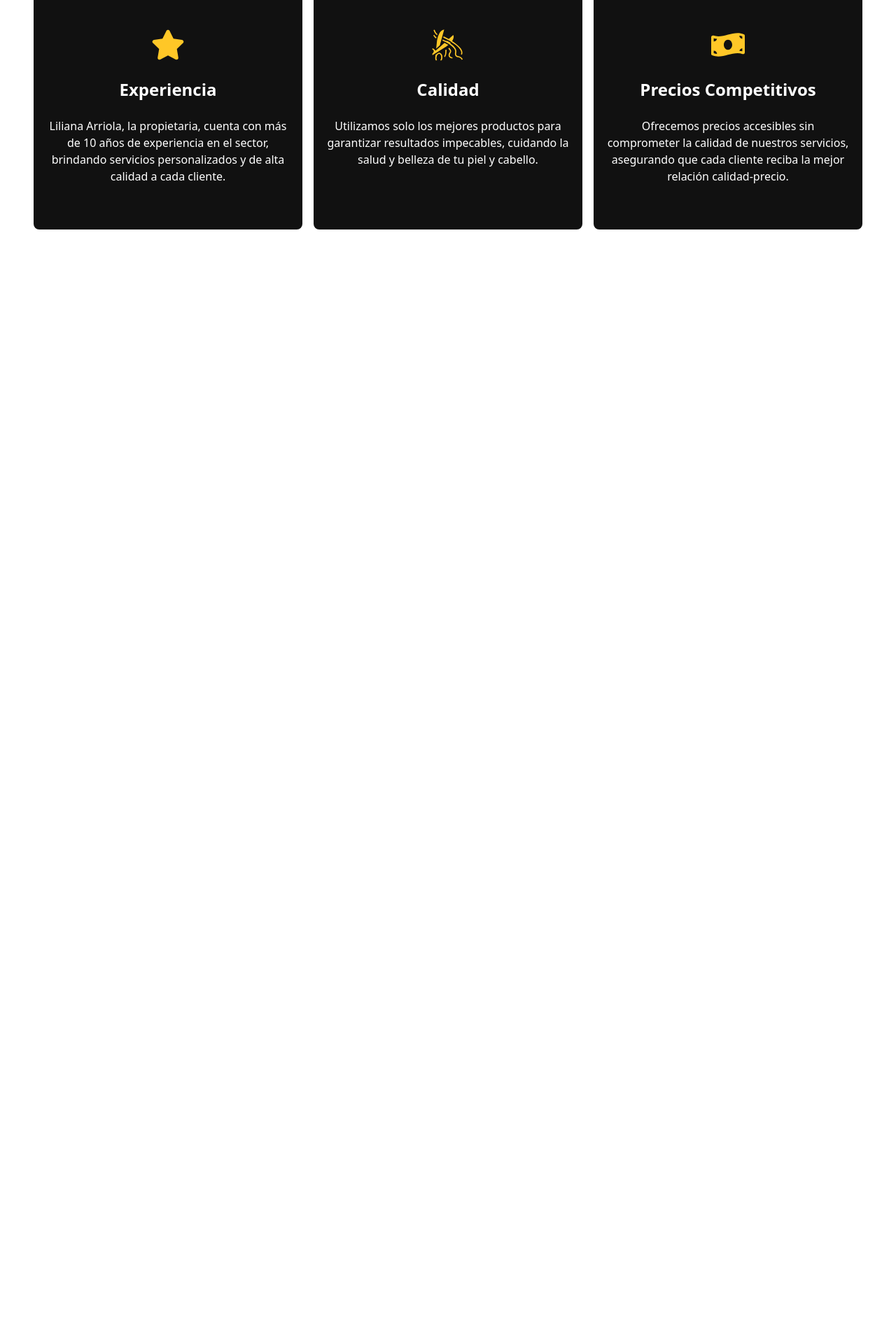
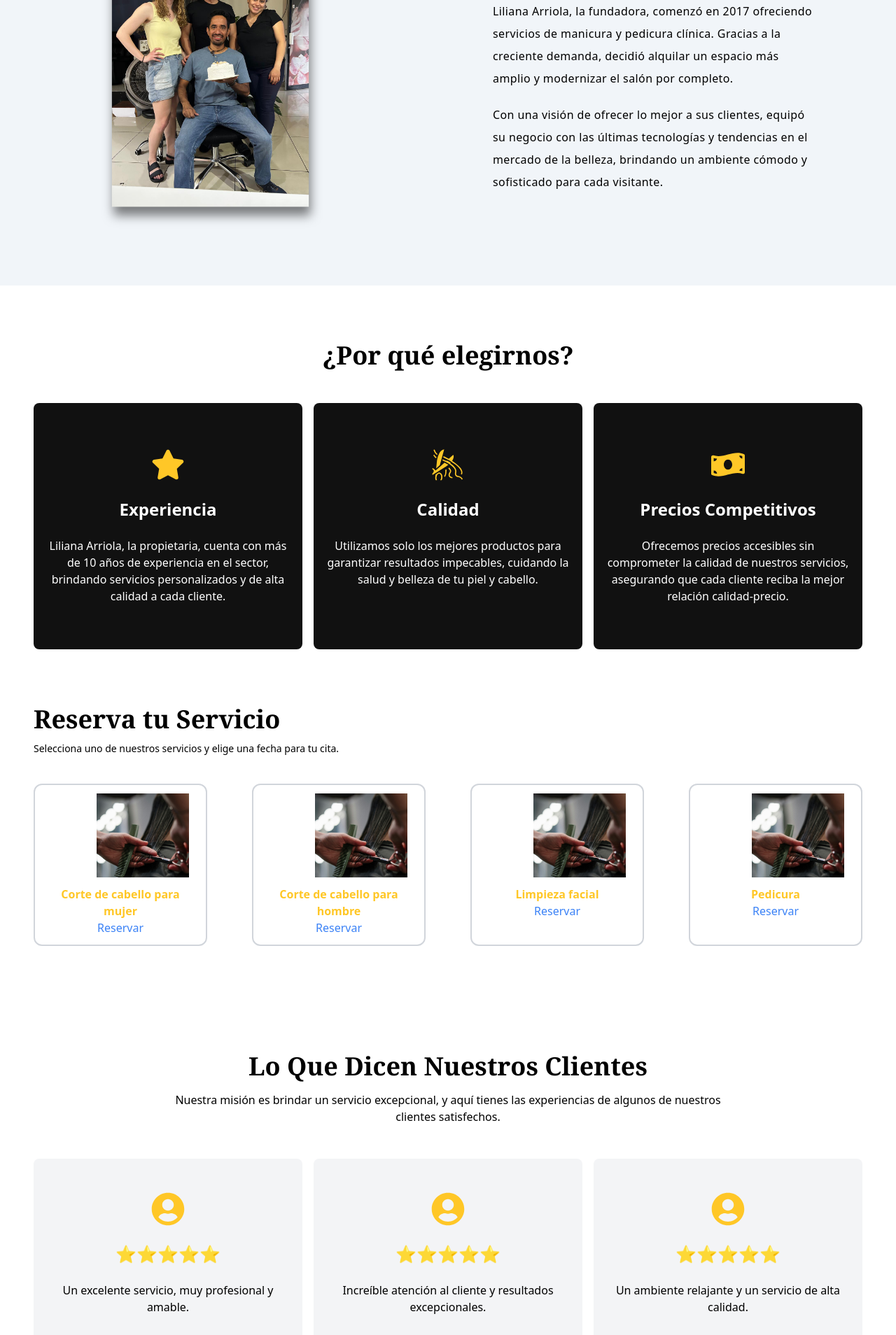
Before and after one commit to f-guevara/lilianasbeauty, a React (Vite) app: page / in a window 1280 px wide. Shown: the part 880-2788 px from the top of the page at 70% size. Before the commit the page ends 1288 px from the top, so only its background shows below. Built offline with nearby package versions, Linux system fonts and the light colour scheme.

Commit message:
Added Reservations and Testimonials pages

```diff
--- a/src/App.jsx
+++ b/src/App.jsx
@@ -2,7 +2,10 @@ import React, { useEffect, useState } from 'react';
 import Navbar from './components/Navbar/Navbar';
 import Hero from './components/Hero/Hero';
 import Services from './components/Services/Services';
+import Reservations from './components/Reservations/Reservations';
 import AOS from 'aos';
+import About from './components/About';
+import Testimonial from './components/Testimonial/Testimonial';
 import 'aos/dist/aos.css';
 
 const App = () => {
@@ -37,7 +40,10 @@ React.useEffect(() => {
     <div>
     <Navbar theme={theme} setTheme={setTheme}/>
     <Hero theme={theme}/>
+    <About theme={theme}/>
     <Services theme={theme} />
+    <Reservations theme={theme} />
+    <Testimonial theme={theme} />
     </div>
   )
 }
--- /dev/null
+++ b/src/components/About.jsx
@@ -0,0 +1,44 @@
+import React from "react";
+import HistoryPng from "../assets/history.jpeg";
+
+const About = () => {
+  return (
+    <div className="dark:bg-dark dark:text-white bg-slate-100 sm:min-h-[600px] sm:grid sm:place-items-center duration-300">
+      <div className="container">
+        <div className="grid grid-cols-1 sm:grid-cols-2 place-items-center">
+          <div data-aos="slide-right" data-aos-duration="1500">
+            <img
+              src={HistoryPng}
+              alt="History of the salon"
+              className="sm:scale-125 sm:-translate-x-11 max-h-[300px] drop-shadow-[2px_10px_6px_rgba(0,0,0,0.50)]"
+            />
+          </div>
+          <div>
+            <div className="space-y-5 sm:p-16 pb-6">
+              <h1
+                data-aos="fade-up"
+                className="text-3xl sm:text-4xl font-bold font-serif"
+              >
+                Nuestra Historia
+              </h1>
+              <p data-aos="fade-up" className="leading-8 tracking-wide">
+                Liliana Arriola, la fundadora, comenzó en 2017 ofreciendo
+                servicios de manicura y pedicura clínica. Gracias a la creciente
+                demanda, decidió alquilar un espacio más amplio y modernizar el
+                salón por completo.
+              </p>
+              <p data-aos="fade-up" className="leading-8 tracking-wide">
+                Con una visión de ofrecer lo mejor a sus clientes, equipó su
+                negocio con las últimas tecnologías y tendencias en el mercado
+                de la belleza, brindando un ambiente cómodo y sofisticado para
+                cada visitante.
+              </p>
+            </div>
+          </div>
+        </div>
+      </div>
+    </div>
+  );
+};
+
+export default About;
--- a/src/components/Navbar/Navbar.jsx
+++ b/src/components/Navbar/Navbar.jsx
@@ -21,7 +21,7 @@ const NavLinks = [
 
 const Navbar = ({theme, setTheme}) => {
     return (
-        <nav className='shadow-sm bg-white dark:bg-dark
+        <nav className='shadow-sm bg-primary dark:bg-dark
          dark:text-white duration-300'>
             <div className='container md:py-0'>
                 <div className='flex justify-between items-center'>
--- /dev/null
+++ b/src/components/Reservations/Reservations.jsx
@@ -0,0 +1,72 @@
+import React from "react";
+import haircutWoman from "../../assets/haircut.png";
+
+const serviceList = [
+  {
+    name: "Corte de cabello para mujer",
+    image: haircutWoman,
+    aosDelay: "0",
+  },
+  {
+    name: "Corte de cabello para hombre",
+    image: haircutWoman,
+    aosDelay: "500",
+  },
+  {
+    name: "Limpieza facial",
+    image: haircutWoman,
+    aosDelay: "1000",
+  },
+  {
+    name: "Pedicura",
+    image: haircutWoman,
+    aosDelay: "1500",
+  },
+];
+
+const Reservations = () => {
+  return (
+    <div className="pb-24 dark:bg-dark dark:text-white">
+      <div className="container">
+        {/* Heading */}
+        <h1
+          data-aos="fade-up"
+          className="text-3xl sm:text-4xl font-semibold font-serif mb-3"
+        >
+          Reserva tu Servicio
+        </h1>
+        <p data-aos="fade-up" aos-delay="400" className="text-sm pb-10">
+          Selecciona uno de nuestros servicios y elige una fecha para tu cita.
+        </p>
+
+        {/* Service listing */}
+        <div className="grid grid-cols-1 sm:grid-cols-2 md:grid-cols-4 gap-16">
+          {serviceList.map((service) => (
+            <div
+              key={service.name}
+              data-aos="fade-up"
+              data-aos-delay={service.aosDelay}
+              className="space-y-3 border-2 border-gray-300 hover:border-primary p-3 rounded-xl relative group"
+            >
+              <div className="w-full h-[120px]">
+                <img
+                  src={service.image}
+                  alt={service.name}
+                  className="w-full h-[120px] object-contain sm:translate-x-8 group-hover:sm:translate-x-16 duration-700"
+                />
+              </div>
+              <div className="space-y-2 text-center">
+                <h1 className="text-primary font-semibold">{service.name}</h1>
+                <a href="/calendar" className="text-blue-500 hover:underline">
+                  Reservar
+                </a>
+              </div>
+            </div>
+          ))}
+        </div>
+      </div>
+    </div>
+  );
+};
+
+export default Reservations;
--- /dev/null
+++ b/src/components/Testimonial/Testimonial.jsx
@@ -0,0 +1,62 @@
+import React from "react";
+import { FaUserCircle } from "react-icons/fa";
+
+const testimonialData = [
+  {
+    name: "Dilshad",
+    description: "Un excelente servicio, muy profesional y amable.",
+    aosDelay: "0",
+  },
+  {
+    name: "Satya",
+    description: "Increíble atención al cliente y resultados excepcionales.",
+    aosDelay: "300",
+  },
+  {
+    name: "Sabir",
+    description: "Un ambiente relajante y un servicio de alta calidad.",
+    aosDelay: "1000",
+  },
+];
+
+const Testimonial = () => {
+  return (
+    <div className="dark:bg-black dark:text-white py-14 sm:pb-24">
+      <div className="container">
+        {/* Header */}
+        <div className="space-y-4 pb-12">
+          <p
+            data-aos="fade-up"
+            className="text-3xl font-semibold text-center sm:text-4xl font-serif"
+          >
+            Lo Que Dicen Nuestros Clientes
+          </p>
+          <p data-aos="fade-up" className="text-center sm:px-44">
+            Nuestra misión es brindar un servicio excepcional, y aquí tienes las experiencias de algunos de nuestros clientes satisfechos.
+          </p>
+        </div>
+
+        {/* Testimonials */}
+        <div className="grid grid-cols-1 sm:grid-cols-2 md:grid-cols-3 gap-4 text-black dark:text-white">
+          {testimonialData.map((testimonial) => (
+            <div
+              key={testimonial.name}
+              data-aos="fade-up"
+              data-aos-delay={testimonial.aosDelay}
+              className="card text-center group space-y-3 sm:space-y-6 p-4 sm:py-12 dark:bg-white/20 bg-gray-100 duration-300 rounded-lg"
+            >
+              <div className="grid place-items-center">
+                <FaUserCircle className="text-5xl text-primary dark:text-white" />
+              </div>
+              <div className="text-2xl">⭐⭐⭐⭐⭐</div>
+              <p>{testimonial.description}</p>
+              <p className="text-center font-semibold">{testimonial.name}</p>
+            </div>
+          ))}
+        </div>
+      </div>
+    </div>
+  );
+};
+
+export default Testimonial;
```
Also changed, not shown: src/assets/history.jpeg (added), src/assets/person_icon.png (added).
